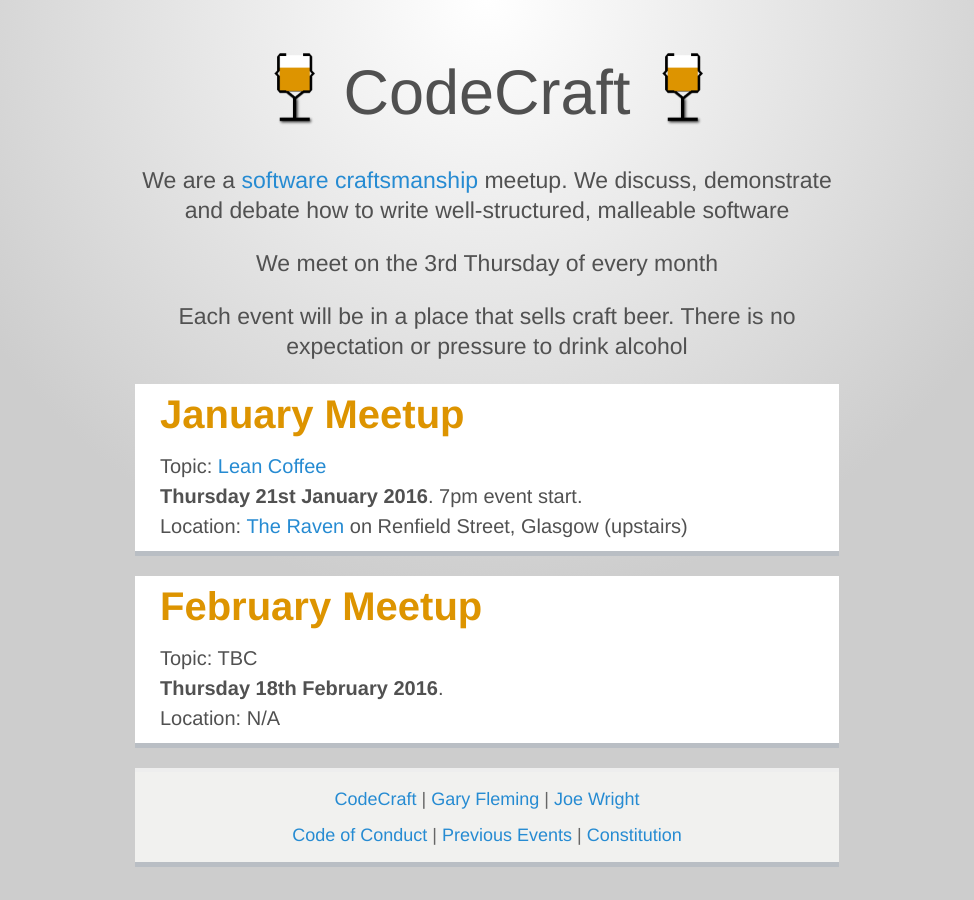
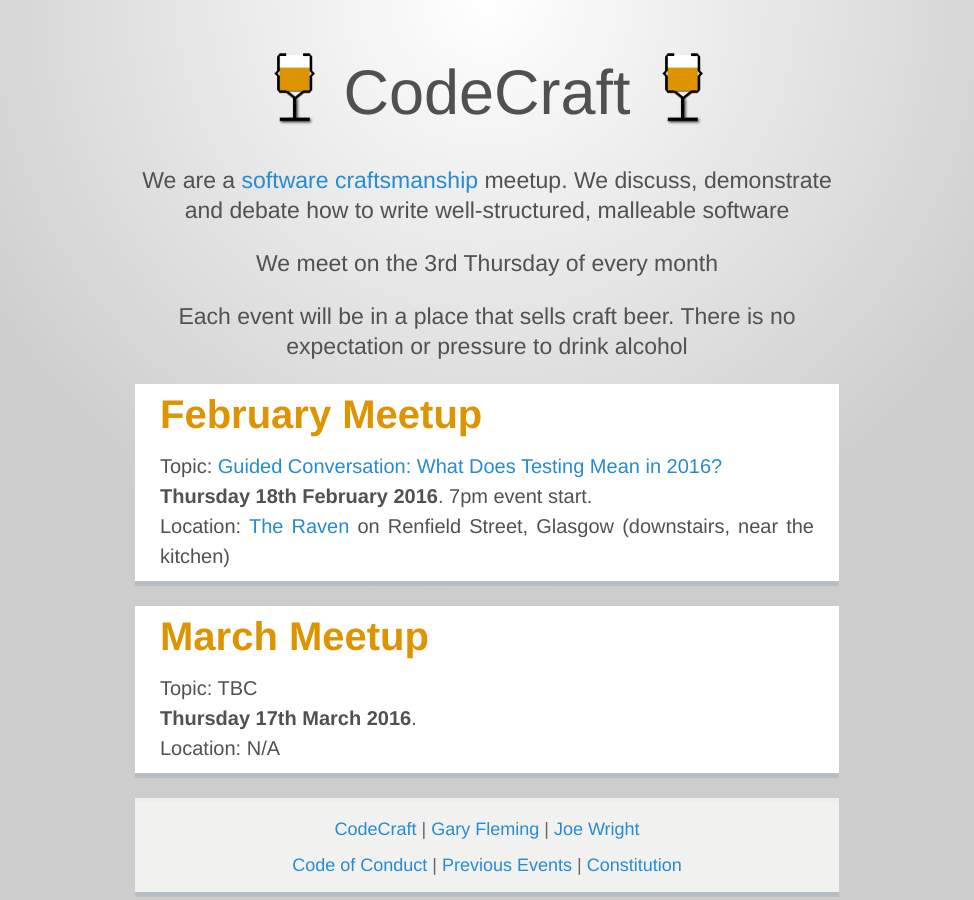
Before and after one commit to codecraftuk/codecraftuk.github.io, a Jekyll site: the page built from index.html, in a window 1280 px wide. Shown: the whole page, without its empty margins (153-1127 px from the left). Built offline with Jekyll 4.4.1, drawn with Linux system fonts in a browser that asks for light colours.

Commit message:
Added February event

```diff
--- a/index.html
+++ b/index.html
@@ -9,15 +9,15 @@
 </div>
 
 <div class="meetups">
-  <h2>January Meetup</h2>
-  Topic: <a href="/events/2016/01/lean-coffee/">Lean Coffee</a>
-  <br/><strong>Thursday 21st January 2016</strong>. 7pm event start.
-  <br/>Location: <a href="https://goo.gl/maps/vWn1J">The Raven</a> on Renfield Street, Glasgow (upstairs)
+  <h2>February Meetup</h2>
+  Topic: <a href="/events/2016/02/testing/">Guided Conversation: What Does Testing Mean in 2016?</a>
+  <br/><strong>Thursday 18th February 2016</strong>. 7pm event start.
+  <br/>Location: <a href="https://goo.gl/maps/vWn1J">The Raven</a> on Renfield Street, Glasgow (downstairs, near the kitchen)
 </div>
 
 <div class="meetups">
-  <h2>February Meetup</h2>
+  <h2>March Meetup</h2>
   Topic: TBC
-  <br/><strong>Thursday 18th February 2016</strong>.
+  <br/><strong>Thursday 17th March 2016</strong>.
   <br/>Location: N/A
 </div>
```
Also changed, not shown: _posts/2016-02-01-testing.md (added, +17 -0 lines).
